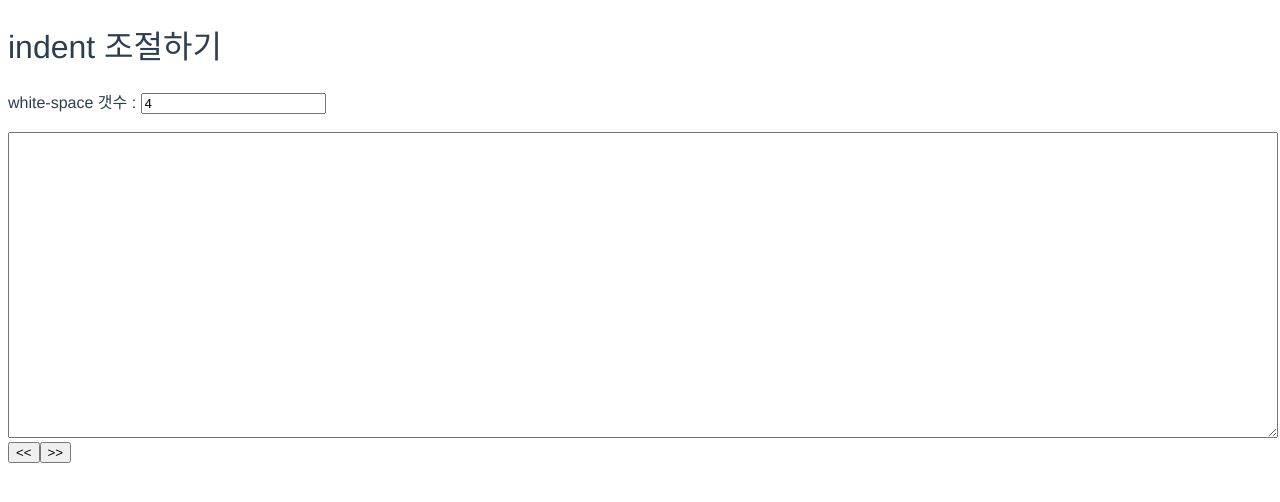
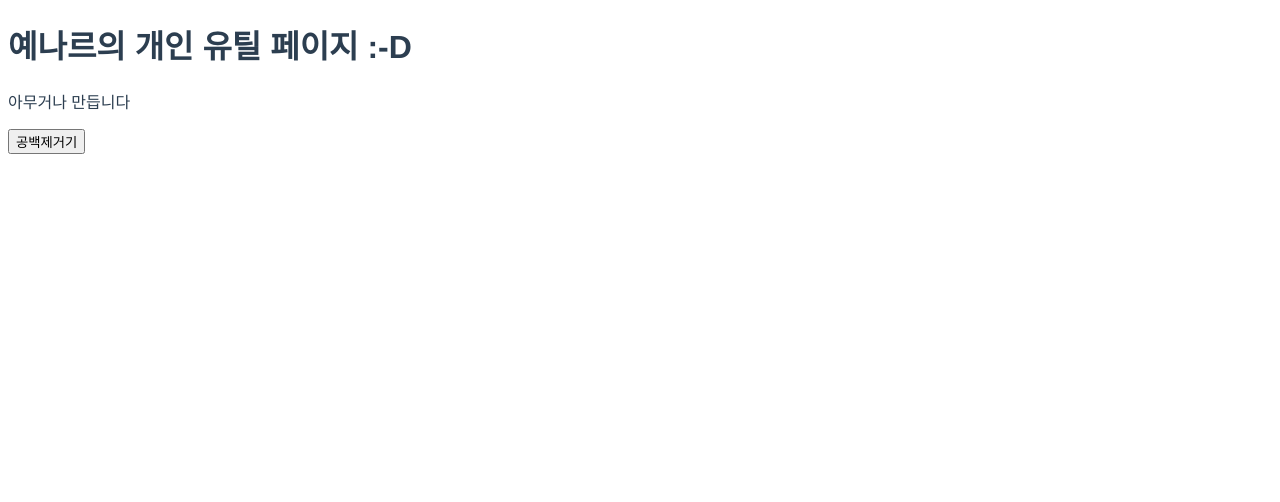
Before and after one commit to yenarue/myUtils, a Vue app: page / in a window 1280 px wide. Shown: the top 502 px of the page. Built offline with nearby package versions, Linux system fonts and the light colour scheme.

Commit message:
Main 페이지 추가 및 문구 수정

```diff
--- a/package.json
+++ b/package.json
@@ -13,6 +13,7 @@
     "build": "node build/build.js"
   },
   "dependencies": {
+    "buefy": "^0.6.6",
     "vue": "^2.5.2",
     "vue-router": "^3.0.1"
   },
--- a/src/components/IndentControl.vue
+++ b/src/components/IndentControl.vue
@@ -1,6 +1,12 @@
 <template>
   <div class="IndentControl">
-    <h1>indent 조절하기</h1>
+    <h1>공백제거기</h1>
+    <p>쓸모없는 공백따위 사라져버렷!</p>
+    <p>
+      블로그로 코드 옮길때마다 거슬리던 Indent의 흔적들....
+      <br>이 시간부로 공백은 내가 제어한다!
+      <br>원클릭으로 쉽고 간단한 제어!
+    </p>
     white-space 갯수 : <input v-model="whiteSpaceCount">
     <br><br>
     <textarea
@@ -41,9 +47,6 @@ export default {
 
 <!-- Add "scoped" attribute to limit CSS to this component only -->
 <style scoped>
-h1, h2 {
-  font-weight: normal;
-}
 a {
   color: #42b983;
 }
--- /dev/null
+++ b/src/components/Main.vue
@@ -0,0 +1,22 @@
+<template>
+  <div class="Main">
+    <h1>예나르의 개인 유틸 페이지 :-D</h1>
+    <p>아무거나 만듭니다</p>
+    <button @click="moveToIndentControl">공백제거기</button>
+  </div>
+</template>
+
+<script>
+export default {
+  name: 'Main',
+  methods: {
+    moveToIndentControl () {
+      this.$router.push({ name: 'IndentControl' })
+    },
+  },
+}
+</script>
+
+<style scoped>
+
+</style>
--- a/src/router/index.js
+++ b/src/router/index.js
@@ -1,6 +1,7 @@
 import Vue from 'vue'
 import Router from 'vue-router'
 import IndentControl from '../components/IndentControl.vue'
+import Main from '../components/Main.vue'
 
 Vue.use(Router)
 
@@ -9,6 +10,10 @@ export default new Router({
   routes: [
     {
       path: '/',
+      name: 'Main',
+      component: Main,
+    }, {
+      path: '/indent_control',
       name: 'IndentControl',
       component: IndentControl,
     }
```
